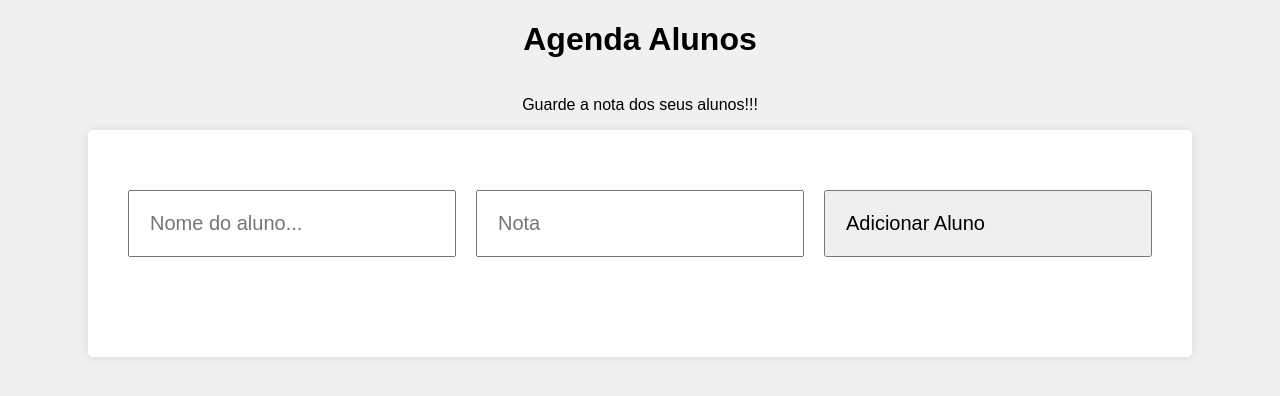
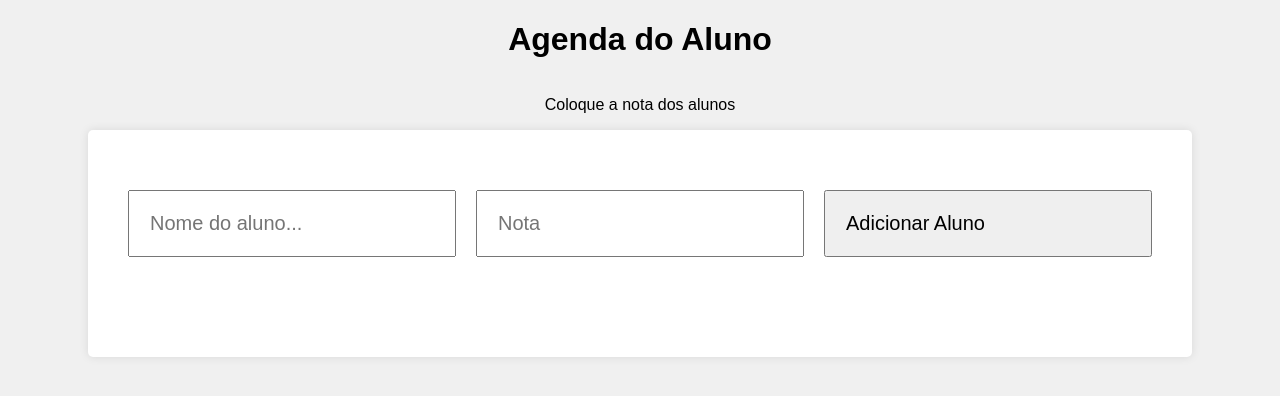
Before and after one commit to alxnvitoriano/banco-dados-crud, a website: page index.html in a window 1280 px wide. Drawn offline with Linux system fonts and the light colour scheme; no server answers.

Commit message:
Update index.html

```diff
--- a/index.html
+++ b/index.html
@@ -1,13 +1,13 @@
 <html>
 
 <head>
-    <title>Agenda Alunos</title>
+    <title>Agenda do Aluno</title>
     <link rel="stylesheet" type="text/css" href="styles.css">
 </head>
 
 <body>
-    <h1>Agenda Alunos</h1>
-    <p>Guarde a nota dos seus alunos!!!</p>
+    <h1>Agenda do Aluno</h1>
+    <p>Coloque a nota dos alunos</p>
     <div class="container">
         <div class="aluno-input">
             <input class=" aluno-input" type="text" id="nome" placeholder="Nome do aluno...">
@@ -15,7 +15,6 @@
             <button class="aluno-input" onclick="addAluno()">Adicionar Aluno</button>
         </div>
         <div class="alunos-list" id="alunosList">
-            <!-- As tarefas adicionadas aparecerão aqui -->
         </div>
     </div>
 
@@ -24,7 +23,7 @@
             const response = await fetch('http://localhost:3000/alunos');
             const alunos = await response.json();
             const alunosList = document.getElementById('alunosList');
-            alunosList.innerHTML = ''; // Clear the list before adding new items
+            alunosList.innerHTML = '';
             alunos.forEach(aluno => {
                 var entry = document.createElement('li');
 
@@ -69,7 +68,6 @@
             }
         }
 
-        // Fetch alunos when the page loads
         window.onload = fetchAlunos;
     </script>
 </body>
```
